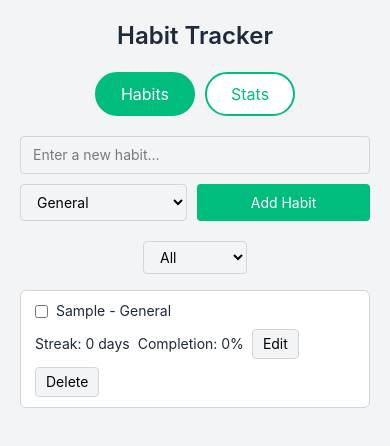
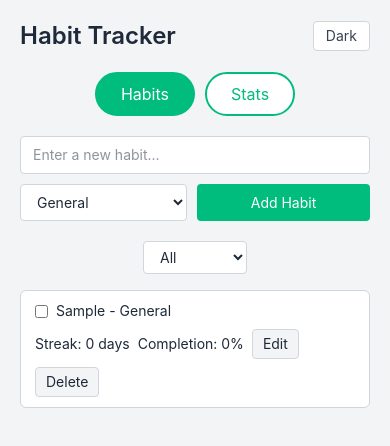
Before and after one commit to malakellamti/habit-tracker, a Vue app: page / in a window 390 px wide. Both pictures are taken after typing "Sample" into the empty fields and a click on the button "Add Habit". Shown: the top 446 px of the page. Built offline with nearby package versions, Linux system fonts and the light colour scheme.

Commit message:
feat: add dark mode and responsive design

```diff
--- a/src/App.vue
+++ b/src/App.vue
@@ -1,15 +1,22 @@
 <template>
-  <div class="max-w-[600px] mx-auto flex flex-col items-center font-sans bg-gray-100 min-h-screen p-5">
-    <h1 class="text-center mb-5 text-gray-800 text-2xl sm:text-3xl font-semibold">Habit Tracker</h1>
+  <div :class="darkMode ? 'dark' : ''" class="w-full">
+    <div class="max-w-[600px] mx-auto flex flex-col items-center font-sans bg-gray-100 dark:bg-gray-900 min-h-screen p-5">
+      <div class="flex justify-between items-center w-full mb-5">
+        <h1 class="text-gray-800 dark:text-gray-100 text-2xl sm:text-3xl font-semibold">Habit Tracker</h1>
+        <button
+          @click="darkMode = !darkMode"
+          class="px-3 py-1 rounded border border-gray-300 dark:border-gray-600 bg-white dark:bg-gray-800 text-gray-700 dark:text-gray-200 text-sm cursor-pointer"
+        >{{ darkMode ? 'Light' : 'Dark' }}</button>
+      </div>
 
       <div class="flex gap-2.5 mb-5 justify-center w-full">
         <button
-        :class="tab === 'habits' ? 'bg-emerald-500 text-white' : 'bg-white text-emerald-500'"
+          :class="tab === 'habits' ? 'bg-emerald-500 text-white' : 'bg-white dark:bg-gray-800 text-emerald-500'"
           class="px-6 py-2 border-2 border-emerald-500 rounded-full cursor-pointer text-base transition-all"
           @click="tab = 'habits'"
         >Habits</button>
         <button
-        :class="tab === 'stats' ? 'bg-emerald-500 text-white' : 'bg-white text-emerald-500'"
+          :class="tab === 'stats' ? 'bg-emerald-500 text-white' : 'bg-white dark:bg-gray-800 text-emerald-500'"
           class="px-6 py-2 border-2 border-emerald-500 rounded-full cursor-pointer text-base transition-all"
           @click="tab = 'stats'"
         >Stats</button>
@@ -17,6 +24,7 @@
 
       <HabitList v-if="tab === 'habits'" />
       <StatsView v-if="tab === 'stats'" />
+    </div>
   </div>
 </template>
 
@@ -26,4 +34,5 @@ import HabitList from './components/HabitList.vue'
 import StatsView from './components/StatsView.vue'
 
 const tab = ref('habits')
+const darkMode = ref(false)
 </script>
--- a/src/components/HabitCard.vue
+++ b/src/components/HabitCard.vue
@@ -1,13 +1,13 @@
 <!-- HabitCard: single habit item with checkbox -->
 <template>
-  <div class="flex flex-col sm:flex-row sm:items-center gap-2 px-3.5 py-2.5 mb-2 bg-white border border-gray-300 rounded-md w-full">
+  <div class="flex flex-col sm:flex-row sm:items-center gap-2 px-3.5 py-2.5 mb-2 bg-white dark:bg-gray-800 border border-gray-300 dark:border-gray-600 rounded-md w-full">
     <div class="flex items-center gap-2 flex-1 min-w-0">
       <input
         type="checkbox"
         :checked="isCompletedToday"
         @change="toggle"
       />
-      <span v-if="!isEditing" class="text-sm text-gray-800 break-words min-w-0">{{ habit.name }} - {{ habit.category }}</span>
+      <span v-if="!isEditing" class="text-sm text-gray-800 dark:text-gray-100 break-words min-w-0">{{ habit.name }} - {{ habit.category }}</span>
       <input
         v-if="isEditing"
         v-model="editedName"
@@ -24,20 +24,20 @@
     </div>
 
     <div class="flex items-center gap-2 flex-wrap">
-      <span class="text-sm text-gray-800">Streak: {{ store.getStreak(habit.id) }} days</span>
-      <span class="text-sm text-gray-800">Completion: {{ store.getCompletionRate(habit.id) }}%</span>
+      <span class="text-sm text-gray-800 dark:text-gray-100">Streak: {{ store.getStreak(habit.id) }} days</span>
+      <span class="text-sm text-gray-800 dark:text-gray-100">Completion: {{ store.getCompletionRate(habit.id) }}%</span>
       <button
         v-if="!isEditing"
-        class="px-2.5 py-1 border border-gray-300 rounded bg-gray-100 hover:bg-gray-200 cursor-pointer text-sm"
+        class="px-2.5 py-1 border border-gray-300 dark:border-gray-600 rounded bg-gray-100 dark:bg-gray-700 hover:bg-gray-200 dark:hover:bg-gray-600 cursor-pointer text-sm text-gray-800 dark:text-gray-100"
         @click="startEdit"
       >Edit</button>
       <button
         v-if="isEditing"
-        class="px-2.5 py-1 border border-gray-300 rounded bg-gray-100 hover:bg-gray-200 cursor-pointer text-sm"
+        class="px-2.5 py-1 border border-gray-300 dark:border-gray-600 rounded bg-gray-100 dark:bg-gray-700 hover:bg-gray-200 dark:hover:bg-gray-600 cursor-pointer text-sm text-gray-800 dark:text-gray-100"
         @click="saveEdit"
       >Save</button>
       <button
-        class="px-2.5 py-1 border border-gray-300 rounded bg-gray-100 hover:bg-gray-200 cursor-pointer text-sm"
+        class="px-2.5 py-1 border border-gray-300 dark:border-gray-600 rounded bg-gray-100 dark:bg-gray-700 hover:bg-gray-200 dark:hover:bg-gray-600 cursor-pointer text-sm text-gray-800 dark:text-gray-100"
         @click="confirmDelete"
       >Delete</button>
     </div>
--- a/src/components/HabitForm.vue
+++ b/src/components/HabitForm.vue
@@ -4,10 +4,10 @@
     <input
       v-model="habitName"
       placeholder="Enter a new habit..."
-      class="w-full px-3 py-2 border border-gray-300 rounded text-sm"
+      class="w-full px-3 py-2 border border-gray-300 dark:border-gray-600 rounded text-sm bg-white dark:bg-gray-800 text-gray-800 dark:text-gray-100"
       @keyup.enter="addHabit"
     />
-    <select v-model="habitCategory" class="flex-1 px-3 py-2 border border-gray-300 rounded text-sm">
+    <select v-model="habitCategory" class="flex-1 px-3 py-2 border border-gray-300 dark:border-gray-600 rounded text-sm bg-white dark:bg-gray-800 text-gray-800 dark:text-gray-100">
       <option value="General">General</option>
       <option value="Health">Health</option>
       <option value="Work">Work</option>
--- a/src/components/HabitList.vue
+++ b/src/components/HabitList.vue
@@ -3,7 +3,7 @@
   <div class="w-full flex flex-col items-center">
     <HabitForm />
 
-    <select v-model="selectedCategory" class="mb-4 px-3 py-1.5 border border-gray-300 rounded text-sm">
+    <select v-model="selectedCategory" class="mb-4 px-3 py-1.5 border border-gray-300 dark:border-gray-600 rounded text-sm bg-white dark:bg-gray-800 text-gray-800 dark:text-gray-100">
       <option value="All">All</option>
       <option value="General">General</option>
       <option value="Health">Health</option>
@@ -13,7 +13,7 @@
     </select>
 
     <div v-if="filteredHabits.length === 0">
-      <p class="text-gray-500 text-sm">No habits yet. Add one above!</p>
+      <p class="text-gray-500 dark:text-gray-400 text-sm">No habits yet. Add one above!</p>
     </div>
     <HabitCard
       v-for="habit in filteredHabits"
--- a/src/style.css
+++ b/src/style.css
@@ -1,4 +1,5 @@
 @import "tailwindcss";
+@custom-variant dark (&:where(.dark, .dark *));
 
 @layer utilities {
   .grid-cols-13 {
```
Lines whose indentation alone changed are shown as unchanged.
